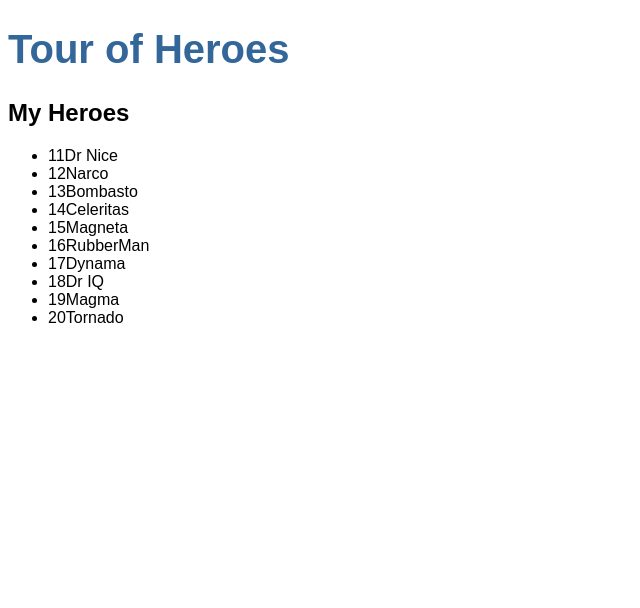
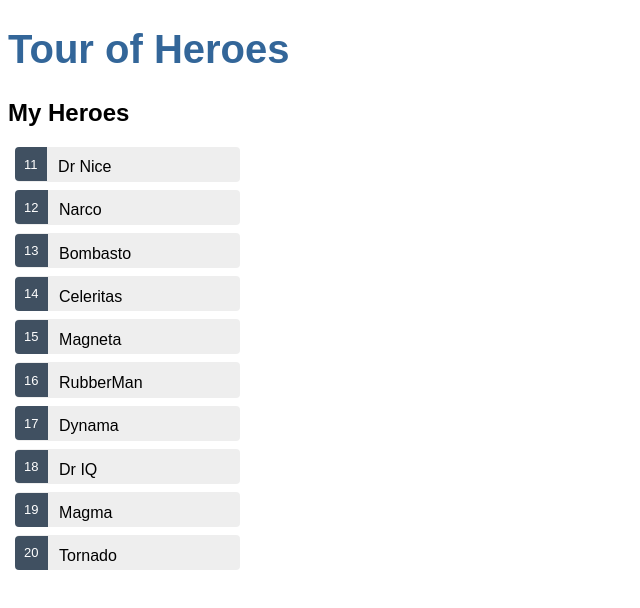
Before and after one commit to zvonimirpetrovic/heroes-app, an Angular app: page / in a window 1280 px wide. Shown: the top 608 px of the page, without its empty margins (0-640 px from the left). Built offline with nearby package versions, Linux system fonts and the light colour scheme.

Commit message:
Enabled viewing hero details

```diff
--- a/src/app/heroes/heroes.component.css
+++ b/src/app/heroes/heroes.component.css
@@ -0,0 +1,43 @@
+.heroes {
+    margin: 0 0 2em 0;
+    list-style-type: none;
+    padding: 0;
+    width: 15em;
+  }
+  .heroes li {
+    cursor: pointer;
+    position: relative;
+    left: 0;
+    background-color: #EEE;
+    margin: .5em;
+    padding: .3em 0;
+    height: 1.6em;
+    border-radius: 4px;
+  }
+  .heroes li:hover {
+    color: #607D8B;
+    background-color: #DDD;
+    left: .1em;
+  }
+  .heroes li.selected {
+    background-color: #CFD8DC;
+    color: white;
+  }
+  .heroes li.selected:hover {
+    background-color: #BBD8DC;
+    color: white;
+  }
+  .heroes .badge {
+    display: inline-block;
+    font-size: small;
+    color: white;
+    padding: 0.8em 0.7em 0 0.7em;
+    background-color:#405061;
+    line-height: 1em;
+    position: relative;
+    left: -1px;
+    top: -4px;
+    height: 1.8em;
+    margin-right: .8em;
+    border-radius: 4px 0 0 4px;
+  }
--- a/src/app/heroes/heroes.component.html
+++ b/src/app/heroes/heroes.component.html
@@ -1,6 +1,17 @@
 <h2>My Heroes</h2>
 <ul class="heroes">
-    <li *ngFor="let hero of heroes">
+    <li *ngFor="let hero of heroes"
+    [class.selected]="hero === selectedHero"
+    (click)="onSelect(hero)">
         <span class="badge">{{hero.id}}</span>{{hero.name}}
     </li>
 </ul>
+<div *ngIf="selectedHero">
+    <h2>{{selectedHero.name | uppercase}} Details</h2>
+    <div><span>id:</span>{{selectedHero.id}}</div>
+    <div>
+        <label>
+            <input [(ngModel)]="selectedHero.name" placeholder="name" />
+        </label>
+    </div>
+</div>
--- a/src/app/heroes/heroes.component.ts
+++ b/src/app/heroes/heroes.component.ts
@@ -11,6 +11,11 @@
 
   heroes = HEROES;
 
+  selectedHero: Hero;
+  onSelect(hero: Hero): void{
+    this.selectedHero = hero;
+  }
+
   constructor() { }
 
   ngOnInit() {
```
